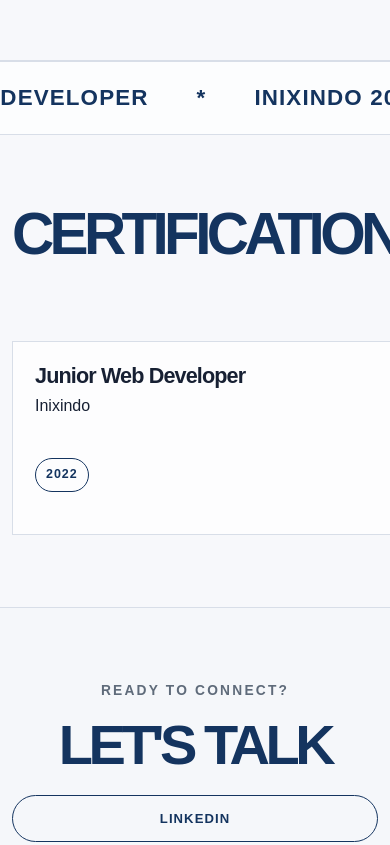
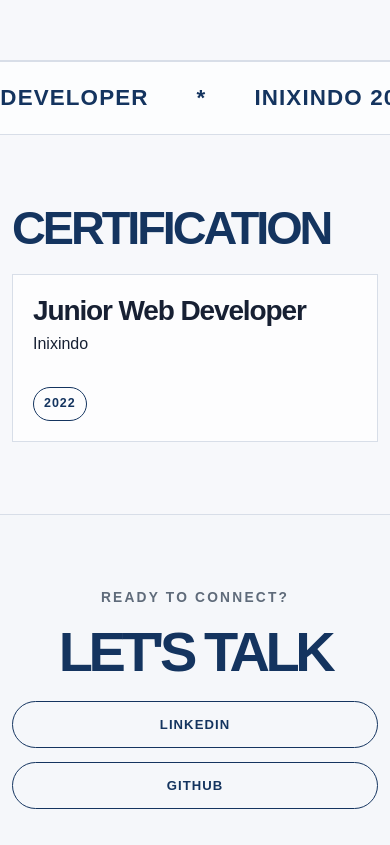
Before and after one commit to z00mbi33/z00mbi33-portfolio, a plain HTML site: page index.html in a window 390 px wide. Shown: the part 4160-5005 px from the top of the page. Drawn offline with Linux system fonts and the light colour scheme.

Commit message:
Fix certification mobile layout

```diff
--- a/assets/custom.css
+++ b/assets/custom.css
@@ -288,6 +288,10 @@
     padding-top: 0;
 }
 
+.certification-section .panel {
+    align-self: start;
+}
+
 h3 {
     margin-bottom: 4px;
     font-size: clamp(1.35rem, 3vw, 2rem);
@@ -526,6 +530,34 @@
         min-height: 0;
     }
 
+    .certification-section .split {
+        gap: 24px;
+    }
+
+    .certification-section h2 {
+        margin-bottom: 0;
+        font-size: clamp(2.25rem, 12vw, 3.6rem);
+        letter-spacing: -0.065em;
+        overflow-wrap: anywhere;
+    }
+
+    .certification-section .panel {
+        padding: 20px;
+    }
+
+    .cert-row {
+        gap: 14px;
+        padding: 0;
+    }
+
+    .cert-row h3 {
+        font-size: clamp(1.25rem, 8vw, 1.75rem);
+    }
+
+    .cert-row .date {
+        align-self: flex-start;
+    }
+
     .contact-links {
         align-items: stretch;
         flex-direction: column;
--- a/index.html
+++ b/index.html
@@ -181,7 +181,7 @@
             </div>
         </div>
 
-        <section class="section">
+        <section class="section certification-section">
             <div class="container split">
                 <div>
                     <div class="section-title">
```
